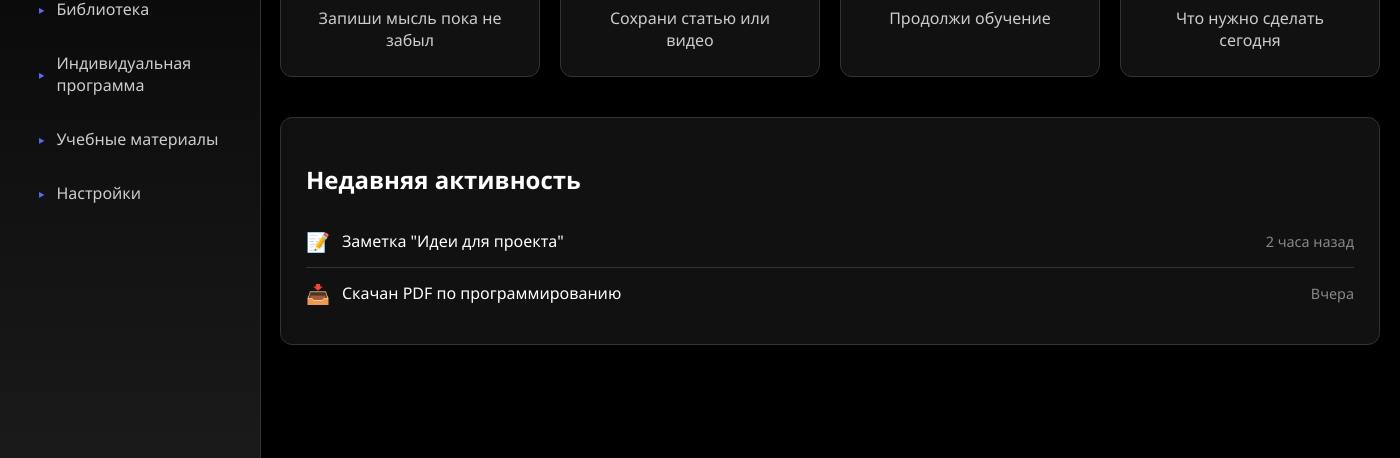
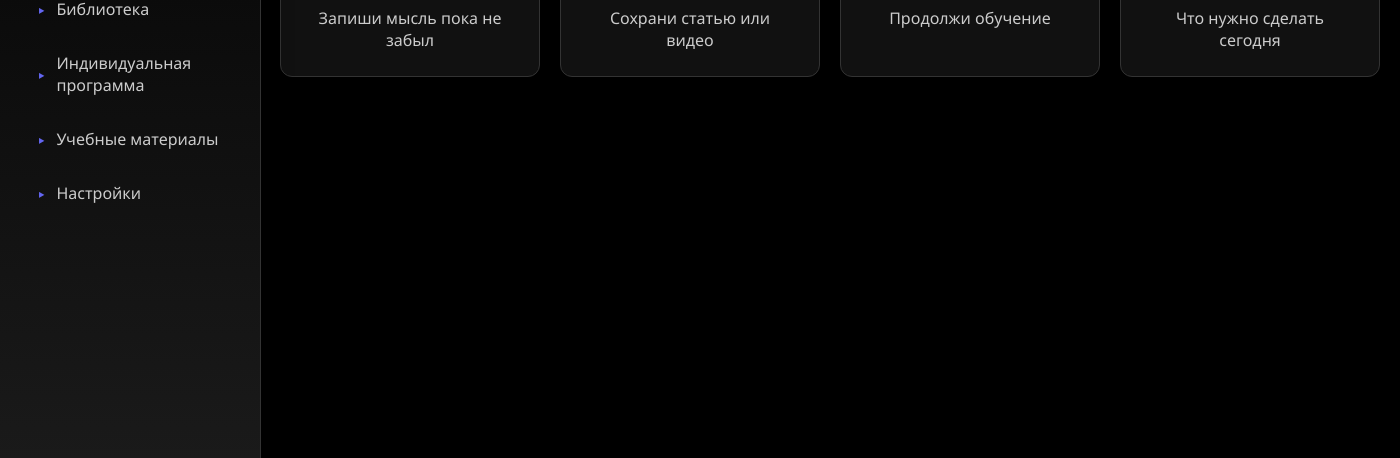
Before and after one commit to yaroslav-belov101/NoteGrab, an Electron app: page main_menu.html in a window 1400 px wide. Shown: the part 342-800 px from the top of the page. Drawn offline with Linux system fonts and the light colour scheme.

Commit message:
Исправил главное меню

```diff
--- a/main_menu.html
+++ b/main_menu.html
@@ -94,22 +94,6 @@
                 <p>Что нужно сделать сегодня</p>
             </div>
         </div>
-
-        <div class="recent-activity">
-            <h2>Недавняя активность</h2>
-            <div class="activity-list">
-                <div class="activity-item">
-                    <span class="activity-icon">📝</span>
-                    <span>Заметка "Идеи для проекта"</span>
-                    <span class="activity-time">2 часа назад</span>
-                </div>
-                <div class="activity-item">
-                    <span class="activity-icon">📥</span>
-                    <span>Скачан PDF по программированию</span>
-                    <span class="activity-time">Вчера</span>
-                </div>
-            </div>
-        </div>
     </main>
 
     <script src="js/database.js"></script>
```
